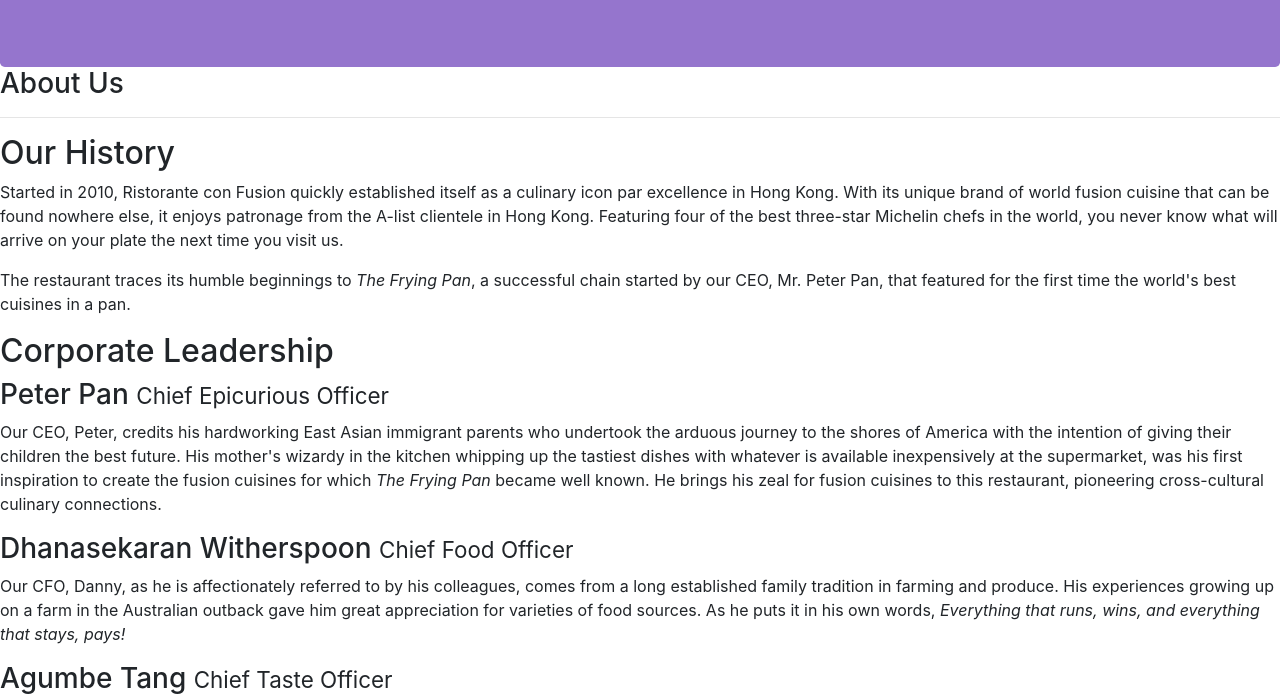
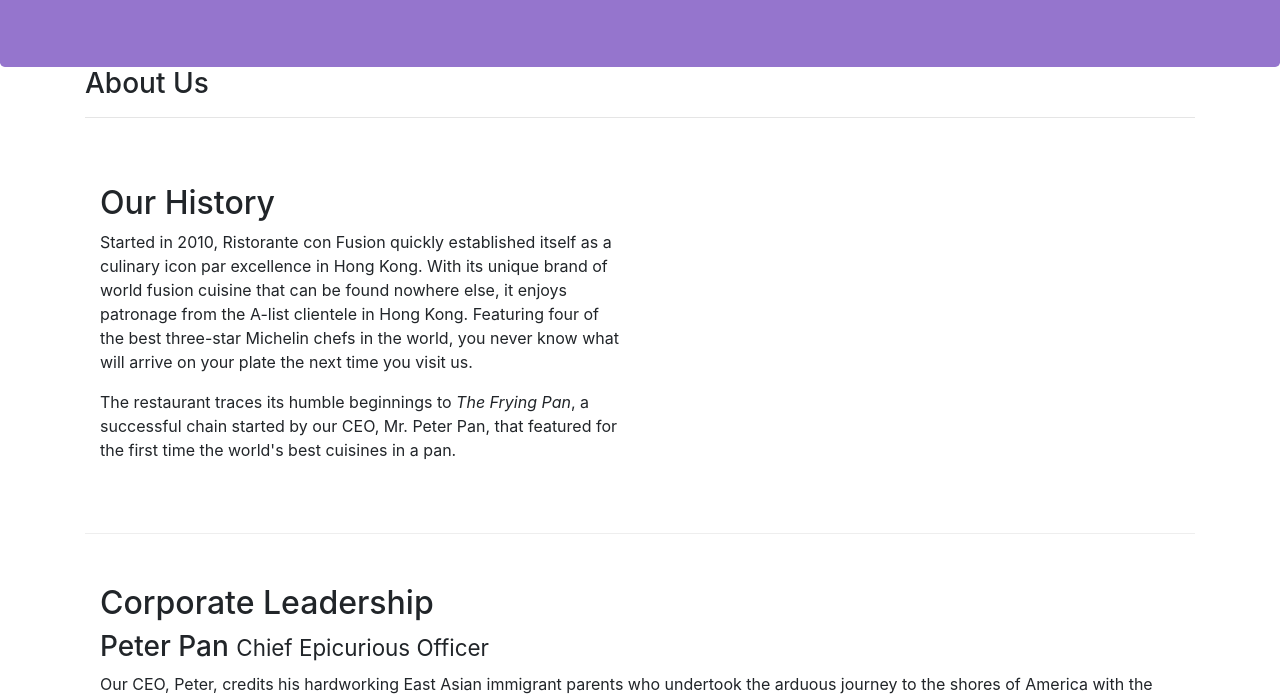
Before and after one commit to above-the-line/bootstrap-assignment1, a website: page about-us.html in a window 1280 px wide. Shown: the part 473-1173 px from the top of the page. Drawn offline with nearby package versions, Linux system fonts and the light colour scheme.

Commit message:
Assignment 1 Task 2 Complete

```diff
--- a/about-us.html
+++ b/about-us.html
@@ -37,16 +37,16 @@
         </div>
     </header>
 
-    <div>
-        <div>
-            <div>
+    <div class="container">
+        <div class="row">
+            <div class="col-12">
             <h3>About Us</h3>
             <hr>
             </div>
         </div>
 
-        <div>
-            <div>
+        <div class="row row-content">
+            <div class="col-12 col-sm-6">
                 <h2>Our History</h2>
                 <p>Started in 2010, Ristorante con Fusion quickly established itself as a culinary icon par excellence in Hong Kong. With its unique brand of world fusion cuisine that can be found nowhere else, it enjoys patronage from the A-list clientele in Hong Kong.  Featuring four of the best three-star Michelin chefs in the world, you never know what will arrive on your plate the next time you visit us.</p>
                 <p>The restaurant traces its humble beginnings to <em>The Frying Pan</em>, a successful chain started by our CEO, Mr. Peter Pan, that featured for the first time the world's best cuisines in a pan.</p>
@@ -55,8 +55,8 @@
             </div>
         </div>
 
-        <div>
-            <div>
+        <div class="row row-content">
+            <div class="col-12">
                 <h2>Corporate Leadership</h2>
                 <h3>Peter Pan <small>Chief Epicurious Officer</small></h3>
                 <p>Our CEO, Peter, credits his hardworking East Asian immigrant parents who undertook the arduous journey to the shores of America with the intention of giving their children the best future. His mother's wizardy in the kitchen whipping up the tastiest dishes with whatever is available inexpensively at the supermarket, was his first inspiration to create the fusion cuisines for which <em>The Frying Pan</em> became well known. He brings his zeal for fusion cuisines to this restaurant, pioneering cross-cultural culinary connections.</p>
```
Also changed, not shown: readme.md.
